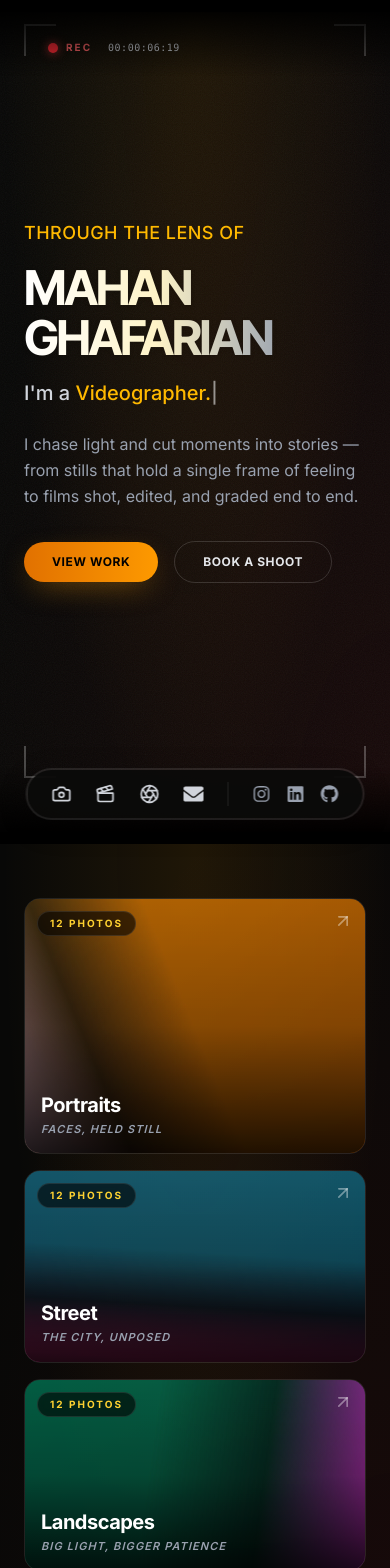
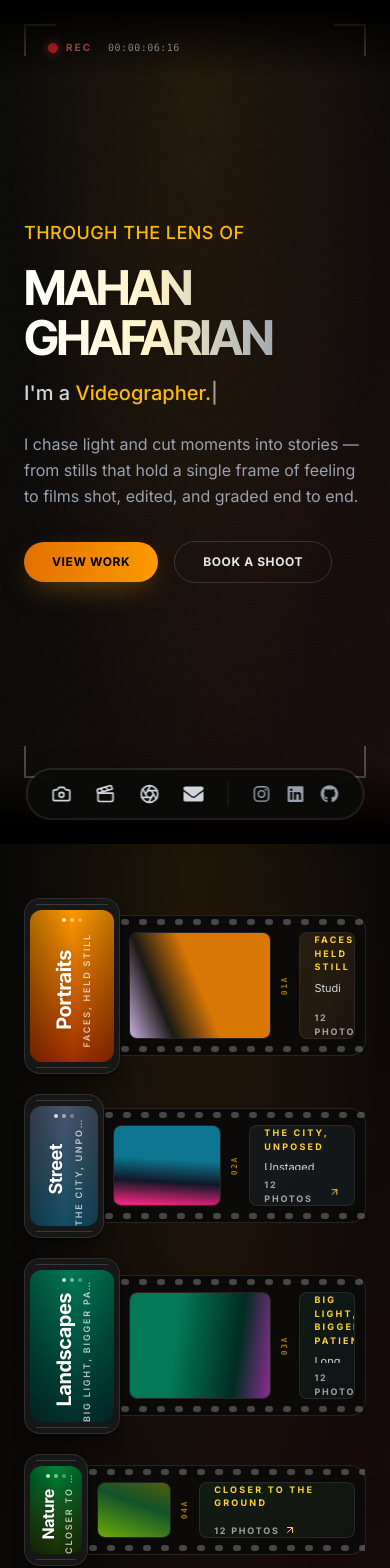
Before and after one commit to qwzynx/studio, a Next.js app: page / in a window 390 px wide. Shown: the top 1568 px of the page. Built offline with nearby package versions, Linux system fonts and the light colour scheme.

Commit message:
Film roll recreation

```diff
--- a/app/components/photos.tsx
+++ b/app/components/photos.tsx
@@ -5,17 +5,158 @@ import { motion, useMotionValue, useSpring, useReducedMotion } from "framer-moti
 import Image from "next/image";
 import Link from "next/link";
 import { ArrowUpRight } from "lucide-react";
-import { collections } from "../lib/collections";
+import { collections, type Collection } from "../lib/collections";
 
-// Tiles are categories; each links to its collection at /photos/[slug].
+// Each category is a film canister; the label carries the title and hovering
+// rolls the strip out to reveal the cover photo and description.
+//
+// Layout: fixed rows of three (.film-shelf-row in globals.css). On hover the
+// row's grid columns re-balance so the open roll pushes its neighbours, while
+// the row total always equals the container width — no overflow, no wrap.
+// The strip itself is fluid: it fills whatever width its column grants, and
+// the description fades in so text never visibly reflows mid-animation.
 // Collection data (photos, titles, descriptions) lives in app/lib/collections.ts.
-const wideTiles = new Set(["street", "landscape", "events"]);
+type RollSize = "sm" | "md" | "lg";
+
+const rollSizes: Record<string, RollSize> = {
+  portrait: "lg",
+  street: "md",
+  landscape: "lg",
+  nature: "sm",
+  night: "sm",
+  studio: "md",
+  product: "md",
+  architecture: "lg",
+  events: "sm",
+};
+
+const rollConfig: Record<RollSize, { height: string; canister: string; title: string }> = {
+  lg: { height: "h-44 md:h-52", canister: "w-24 md:w-28", title: "text-xl md:text-2xl" },
+  md: { height: "h-36 md:h-40", canister: "w-20 md:w-24", title: "text-lg md:text-xl" },
+  sm: { height: "h-28 md:h-32", canister: "w-16 md:w-20", title: "text-base md:text-lg" },
+};
+
+function SprocketRow() {
+  return (
+    <div className="h-3 flex-none overflow-hidden px-2" aria-hidden>
+      <div className="film-transport-x flex w-max gap-2.5 [--sprocket-step-x:1.125rem]">
+        {Array.from({ length: 72 }).map((_, i) => (
+          <span key={i} className="mt-[3px] h-1.5 w-2 flex-none rounded-full bg-white/25" />
+        ))}
+      </div>
+    </div>
+  );
+}
+
+function FilmRoll({ collection, index }: { collection: Collection; index: number }) {
+  const size = rollSizes[collection.slug] ?? "md";
+  const cfg = rollConfig[size];
+
+  return (
+    <motion.div
+      initial={{ opacity: 0, x: -40 }}
+      whileInView={{ opacity: 1, x: 0 }}
+      viewport={{ once: true, margin: "0px 0px -10% 0px" }}
+      transition={{ duration: 0.6, delay: (index % 3) * 0.08 }}
+      className={`w-full min-w-0 ${cfg.height}`}
+    >
+      <Link
+        href={`/photos/${collection.slug}`}
+        className="group flex h-full w-full items-center"
+      >
+        {/* Canister — the cylinder carrying the category title */}
+        <div className={`relative z-10 h-full flex-none ${cfg.canister}`}>
+          <div className="absolute inset-0 rounded-2xl border border-white/10 bg-neutral-900 shadow-lg shadow-black/40 transition-colors duration-500 group-hover:border-amber-400/40" />
+          {/* Slim end caps */}
+          <div className="absolute inset-x-3 top-1.5 h-px bg-white/15" />
+          <div className="absolute inset-x-3 bottom-1.5 h-px bg-white/15" />
+          {/* Label */}
+          <div
+            className={`absolute inset-x-1.5 top-3 bottom-3 overflow-hidden rounded-xl bg-linear-to-b ${collection.gradient} transition-shadow duration-500 group-hover:shadow-[0_0_20px_rgba(245,158,11,0.25)]`}
+          >
+            {/* Faint curvature so the label still reads as a cylinder */}
+            <div className="absolute inset-0 bg-linear-to-r from-black/30 via-transparent to-black/25" />
+            {/* Process dots */}
+            <div className="absolute top-2 left-1/2 flex -translate-x-1/2 gap-1" aria-hidden>
+              <span className="h-1 w-1 rounded-full bg-white/80" />
+              <span className="h-1 w-1 rounded-full bg-white/50" />
+              <span className="h-1 w-1 rounded-full bg-white/30" />
+            </div>
+            <div className="relative flex h-full items-center justify-center gap-0.5 overflow-hidden px-1 pt-2">
+              <p
+                className={`[writing-mode:vertical-rl] rotate-180 whitespace-nowrap ${cfg.title} font-bold tracking-tight text-white drop-shadow-sm`}
+              >
+                {collection.name}
+              </p>
+              <p className="max-h-full [writing-mode:vertical-rl] rotate-180 truncate text-[9px] font-semibold uppercase tracking-[0.2em] text-white/70">
+                {collection.tagline}
+              </p>
+            </div>
+          </div>
+        </div>
+
+        {/* Film strip — a leader tab when closed; rolls out to fill the column */}
+        <div className="relative -ml-2 h-[80%] min-w-0 flex-1 overflow-hidden max-w-full sm:max-w-6 sm:group-hover:max-w-full sm:group-focus-within:max-w-full transition-[max-width] duration-[650ms] ease-[cubic-bezier(0.33,1,0.4,1)]">
+          <div className="flex h-full w-full flex-col rounded-r-2xl border border-white/10 bg-neutral-950/90">
+            <SprocketRow />
+
+            <div className="flex min-h-0 flex-1 items-stretch gap-2 pl-4 pr-2.5 py-1 md:gap-2.5 md:pr-3">
+              {/* Cover photo frame */}
+              <div className="relative aspect-[4/3] h-full flex-none overflow-hidden rounded-lg border border-white/10">
+                <Image
+                  src={collection.photos[0].src}
+                  alt={collection.name}
+                  fill
+                  sizes="(max-width: 640px) 40vw, 320px"
+                  className="object-cover"
+                />
+                {/* Light leak sweep on hover */}
+                <div className="pointer-events-none absolute inset-0 overflow-hidden">
+                  <div className="light-leak absolute -top-1/4 -bottom-1/4 w-1/2 bg-linear-to-r from-transparent via-amber-200/25 to-transparent" />
+                </div>
+              </div>
+
+              {/* Frame-edge marking */}
+              <span
+                className="flex-none self-center [writing-mode:vertical-rl] rotate-180 font-mono text-[8px] font-bold tracking-[0.2em] text-amber-400/60"
+                aria-hidden
+              >
+                {String(index + 1).padStart(2, "0")}A
+              </span>
+
+              {/* Description frame — fades in once the strip is mostly out,
+                  so the fluid width never shows text re-wrapping */}
+              <div className="relative flex min-w-0 flex-1 flex-col justify-center overflow-hidden rounded-lg border border-white/10 bg-white/[0.03] px-3.5 md:px-5 opacity-100 sm:opacity-0 sm:group-hover:opacity-100 sm:group-focus-within:opacity-100 transition-opacity duration-200 sm:group-hover:duration-500 sm:group-hover:delay-150 sm:group-focus-within:duration-500 sm:group-focus-within:delay-150">
+                <div className={`absolute inset-0 bg-linear-to-br ${collection.gradient} opacity-10`} />
+                <p className="relative text-[9px] font-bold uppercase tracking-[0.25em] text-amber-300 md:text-[10px]">
+                  {collection.tagline}
+                </p>
+                <p className="relative mt-1.5 line-clamp-2 text-[11px] leading-relaxed text-gray-300 md:line-clamp-3 md:text-sm">
+                  {collection.description}
+                </p>
+                <p className="relative mt-2 flex items-center gap-1 text-[9px] font-bold uppercase tracking-[0.2em] text-white/60 md:text-[10px]">
+                  {collection.photos.length} photos
+                  <ArrowUpRight
+                    size={12}
+                    className="text-amber-300 transition-transform duration-300 group-hover:translate-x-0.5 group-hover:-translate-y-0.5"
+                  />
+                </p>
+              </div>
+            </div>
+
+            <SprocketRow />
+          </div>
+        </div>
+      </Link>
+    </motion.div>
+  );
+}
 
 export default function Photos({ hideTitle = false }: { hideTitle?: boolean }) {
-  const gridRef = useRef<HTMLDivElement>(null);
+  const shelfRef = useRef<HTMLDivElement>(null);
   const reduceMotion = useReducedMotion();
 
-  // Autofocus reticle that trails the cursor across the grid and locks onto tiles
+  // Autofocus reticle that trails the cursor across the shelf and locks onto rolls
   const mouseX = useMotionValue(0);
   const mouseY = useMotionValue(0);
   const reticleX = useSpring(mouseX, { stiffness: 350, damping: 30 });
@@ -23,13 +164,18 @@ export default function Photos({ hideTitle = false }: { hideTitle?: boolean }) {
   const [reticle, setReticle] = useState({ visible: false, locked: false });
 
   const handleMouseMove = (e: React.MouseEvent<HTMLDivElement>) => {
-    const bounds = gridRef.current?.getBoundingClientRect();
+    const bounds = shelfRef.current?.getBoundingClientRect();
     if (!bounds) return;
     mouseX.set(e.clientX - bounds.left);
     mouseY.set(e.clientY - bounds.top);
     const locked = !!(e.target as HTMLElement).closest("a");
     setReticle((r) => (r.visible && r.locked === locked ? r : { visible: true, locked }));
   };
+
+  const rows: Collection[][] = [];
+  for (let i = 0; i < collections.length; i += 3) {
+    rows.push(collections.slice(i, i + 3));
+  }
 
   return (
     <section id="photos" className="w-full flex flex-col items-start z-10 relative">
@@ -47,69 +193,22 @@ export default function Photos({ hideTitle = false }: { hideTitle?: boolean }) {
       </motion.div>
 
       <div
-        ref={gridRef}
+        ref={shelfRef}
         onMouseMove={reduceMotion ? undefined : handleMouseMove}
         onMouseLeave={() => setReticle((r) => ({ ...r, visible: false }))}
         className="relative w-full"
       >
-      <div className="w-full grid grid-cols-1 sm:grid-cols-2 lg:grid-cols-3 gap-4 md:gap-6 [grid-auto-flow:dense]">
-        {collections.map((collection, index) => (
-          <motion.div
-            key={collection.slug}
-            initial={{ opacity: 0, y: 30 }}
-            whileInView={{ opacity: 1, y: 0 }}
-            viewport={{ once: true, margin: "0px 0px -10% 0px" }}
-            transition={{ duration: 0.6, delay: (index % 3) * 0.1 }}
-            className={
-              wideTiles.has(collection.slug)
-                ? "aspect-video sm:col-span-2"
-                : "aspect-[4/3]"
-            }
-          >
-            <Link
-              href={`/photos/${collection.slug}`}
-              className="relative group rounded-2xl overflow-hidden border border-white/10 hover:border-amber-400/40 transition-colors duration-500 block w-full h-full"
-            >
-              <div className={`absolute inset-0 bg-linear-to-br ${collection.gradient} opacity-40`} />
-              <Image
-                src={collection.photos[0].src}
-                alt={collection.name}
-                fill
-                sizes="(max-width: 640px) 100vw, (max-width: 1024px) 50vw, 33vw"
-                className="object-cover opacity-60 group-hover:opacity-80 group-hover:scale-[1.04] transition-all duration-700"
-              />
-              {/* Darken toward the bottom so the label stays readable */}
-              <div className="absolute inset-0 bg-linear-to-t from-black/80 via-black/20 to-transparent" />
-
-              {/* Light leak sweep on hover */}
-              <div className="absolute inset-0 pointer-events-none overflow-hidden">
-                <div className="light-leak absolute -top-1/4 -bottom-1/4 w-1/2 bg-linear-to-r from-transparent via-amber-200/25 to-transparent" />
+        <div className="flex w-full flex-col gap-5 md:gap-6">
+          {rows.map((row, r) => (
+            <div key={r} className="film-shelf-row w-full">
+              {row.map((collection, i) => (
+                <FilmRoll key={collection.slug} collection={collection} index={r * 3 + i} />
+              ))}
             </div>
-
-              {/* Photo count chip */}
-              <span className="absolute top-3 left-3 px-3 py-1 rounded-full bg-black/60 backdrop-blur-sm text-[10px] font-bold uppercase tracking-[0.2em] text-amber-300 border border-white/10">
-                {collection.photos.length} photos
-              </span>
-
-              <ArrowUpRight
-                className="absolute top-3 right-3 text-white/40 group-hover:text-amber-300 group-hover:translate-x-0.5 group-hover:-translate-y-0.5 transition-all duration-300"
-                size={20}
-              />
-
-              <div className="absolute inset-x-0 bottom-0 p-4 md:p-5">
-                <p className="text-white font-bold text-xl md:text-2xl tracking-tight leading-none">
-                  {collection.name}
-                </p>
-                <p className="text-gray-400 text-[11px] mt-1.5 italic font-semibold tracking-widest uppercase">
-                  {collection.tagline}
-                </p>
-              </div>
-            </Link>
-          </motion.div>
           ))}
         </div>
 
-      {/* Focus reticle trailing the cursor; turns amber and shrinks when it locks a tile */}
+        {/* Focus reticle trailing the cursor; turns amber and shrinks when it locks a roll */}
         {!reduceMotion && (
           <motion.div
             aria-hidden
--- a/app/globals.css
+++ b/app/globals.css
@@ -122,9 +122,63 @@ body {
   animation-play-state: running;
 }
 
+/* Horizontal film feed — sprocket holes crawl sideways while a category
+   strip is rolled out, as if the canister keeps feeding film.
+   --sprocket-step-x must equal one hole width + gap for a seamless loop. */
+@keyframes film-transport-x {
+  from { transform: translateX(0); }
+  to { transform: translateX(calc(-1 * var(--sprocket-step-x, 1.25rem))); }
+}
+
+.film-transport-x {
+  animation: film-transport-x 0.45s linear infinite;
+  animation-play-state: paused;
+}
+
+.group:hover .film-transport-x {
+  animation-play-state: running;
+}
+
+/* Film shelf — rows of three rolls. Hovering a roll grows its grid column
+   and compresses the neighbours, so the push is real but the row always sums
+   to the container width: nothing can overflow or re-wrap mid-animation.
+   Below lg the rows stack and each strip rolls out into its own full row. */
+.film-shelf-row {
+  display: flex;
+  flex-direction: column;
+  gap: 1.25rem;
+}
+
+@media (min-width: 1024px) {
+  .film-shelf-row {
+    display: grid;
+    grid-template-columns: repeat(3, minmax(0, 1fr));
+    align-items: center;
+    gap: 1.5rem;
+    transition: grid-template-columns 650ms cubic-bezier(0.33, 1, 0.4, 1);
+  }
+
+  .film-shelf-row:has(> :nth-child(1):is(:hover, :focus-within)) {
+    grid-template-columns: 2.6fr 1fr 1fr;
+  }
+
+  .film-shelf-row:has(> :nth-child(2):is(:hover, :focus-within)) {
+    grid-template-columns: 1fr 2.6fr 1fr;
+  }
+
+  .film-shelf-row:has(> :nth-child(3):is(:hover, :focus-within)) {
+    grid-template-columns: 1fr 1fr 2.6fr;
+  }
+}
+
 @media (prefers-reduced-motion: reduce) {
+  .film-shelf-row {
+    transition: none;
+  }
+
   .light-leak,
   .film-transport,
+  .film-transport-x,
   .animate-float,
   .animate-float-subtle,
   .animate-glow-pulse {
```
Lines whose indentation alone changed are shown as unchanged.
